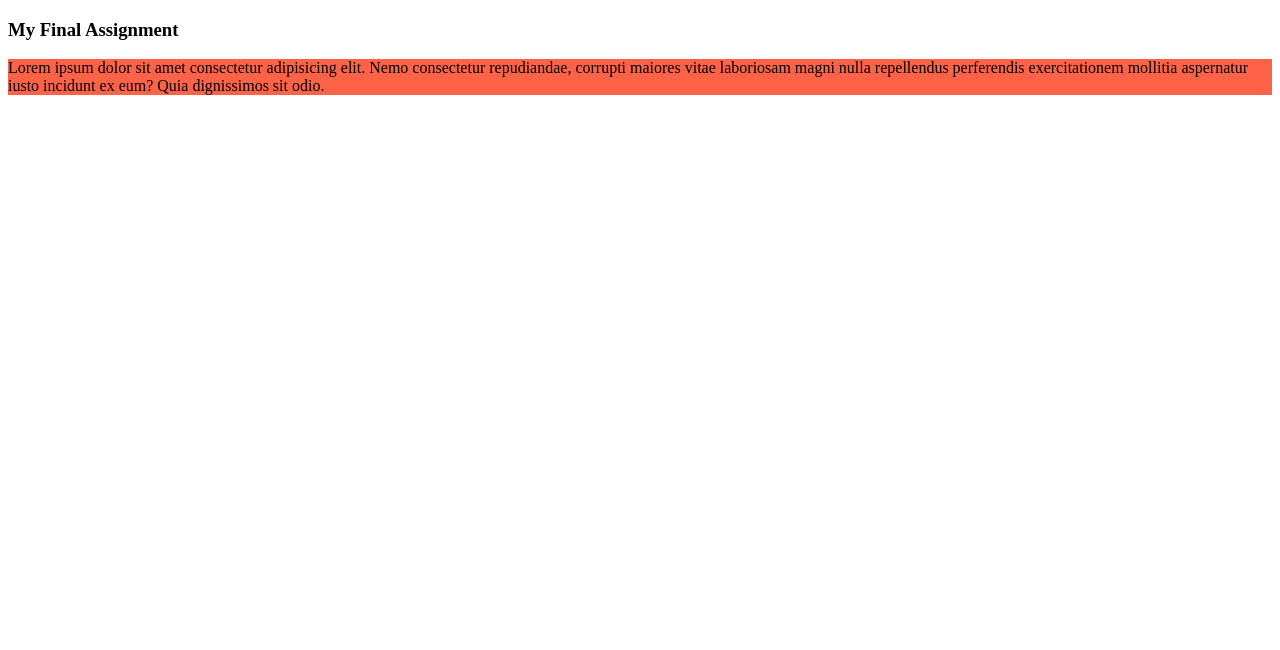
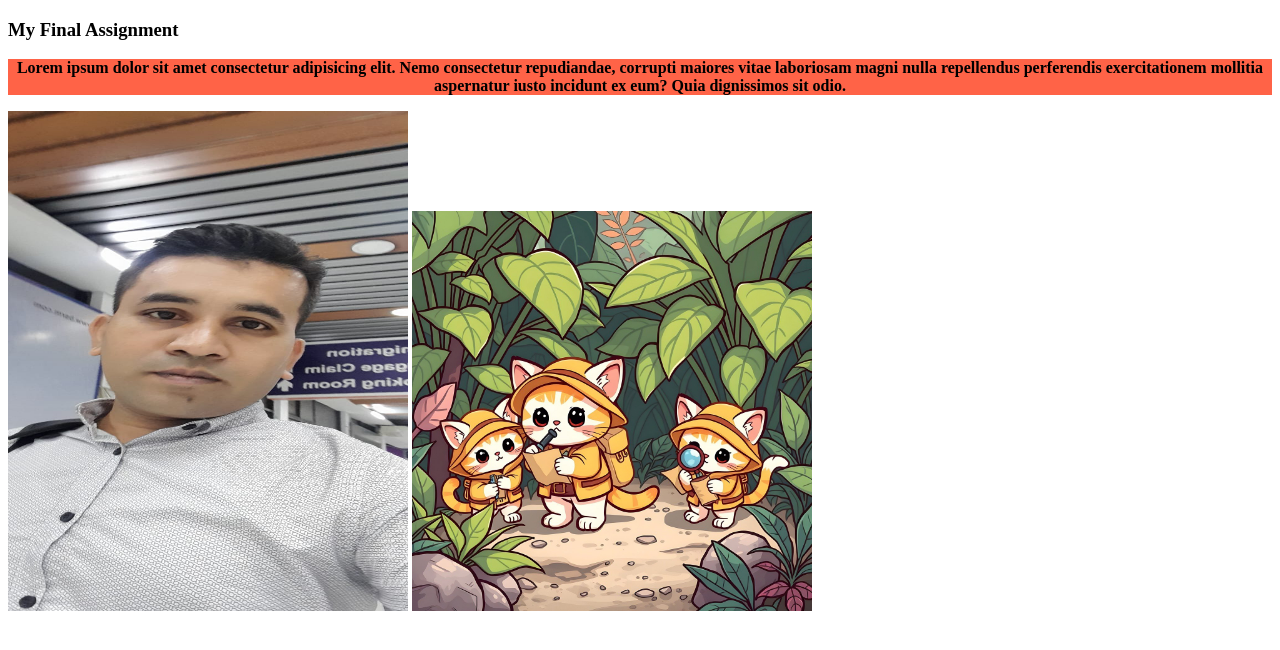
Before and after one commit to LishadMary/my-final-store, a plain HTML site: page index.html in a window 1280 px wide. Drawn offline with Linux system fonts and the light colour scheme.

Commit message:
added all information

```diff
--- a/index.html
+++ b/index.html
@@ -9,5 +9,7 @@
 <body>
     <h3>My Final Assignment</h3>
     <p>Lorem ipsum dolor sit amet consectetur adipisicing elit. Nemo consectetur repudiandae, corrupti maiores vitae laboriosam magni nulla repellendus perferendis exercitationem mollitia aspernatur iusto incidunt ex eum? Quia dignissimos sit odio.</p>
+    <img src="Image/Lishad Image/Lisad.jpeg" width="400px" height="500px" alt="">
+    <img src="Image/pixa.jpg" width="400px" alt="">
 </body>
 </html>
--- a/styles.css
+++ b/styles.css
@@ -1,3 +1,5 @@
 p{
     background-color: tomato;
+    text-align: center;
+    font-weight: 700;
 }
```
Also changed, not shown: Image/Lishad Image/Lisad.jpeg (added), Image/Lishad Image/Lishad.jpeg (added), Image/download.png (added), Image/favicon.png (added), Image/images.png (added), Image/pixa.jpg (added).
